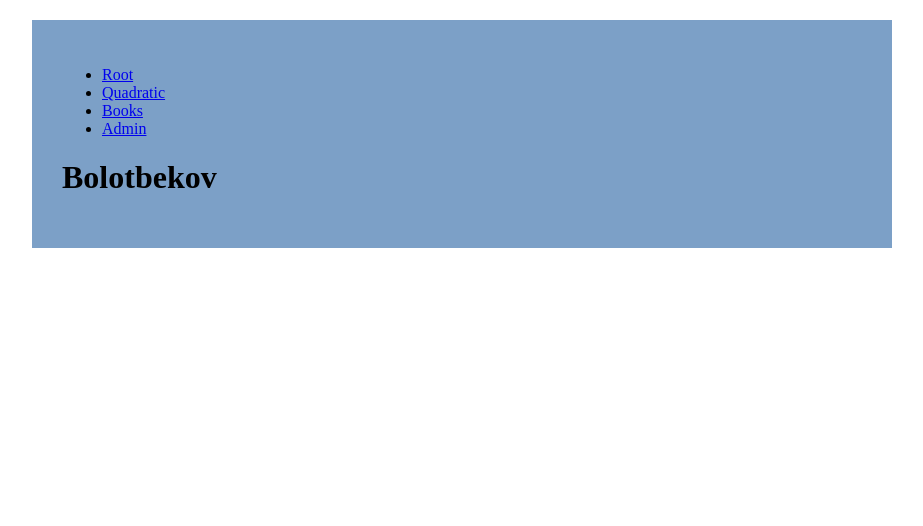
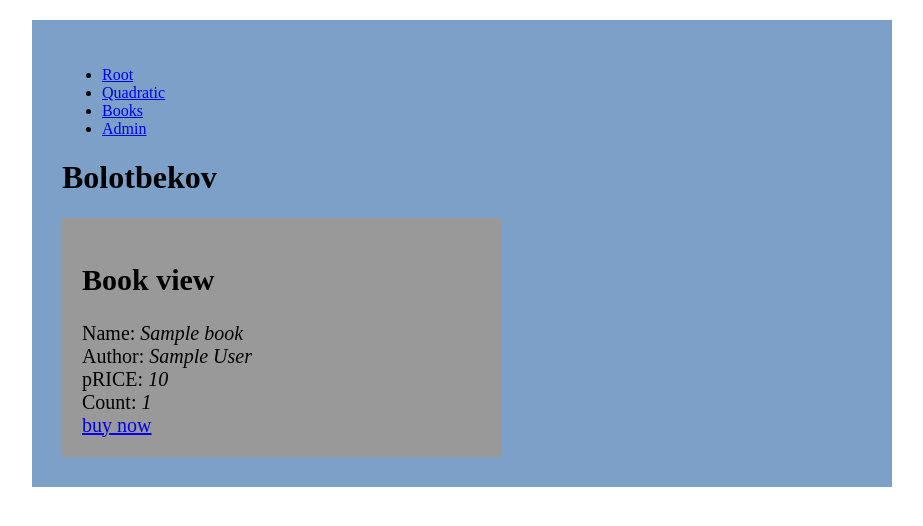
Before and after one commit to Askarb/semester7, a Django app: a page that uses templates/index.html in a window 1280 px wide. Shown: the top 526 px of the page, without its empty margins (178-1101 px from the left). Run offline with Django 3.2, Linux system fonts and the light colour scheme; tables that the repository leaves empty hold one stand-in row (values such as "Sample post"); some libraries are stand-ins or nearby versions.

```diff
--- a/book/admin.py
+++ b/book/admin.py
@@ -4,7 +4,7 @@ from book.models import Books, Customer
 
 class BookAdmin(admin.ModelAdmin):
     list = ('name')
-    list_display = ('name', 'price', 'count')
+    list_display = ('name','author', 'price', 'count')
 
 
 class CustomerAdmin(admin.ModelAdmin):
--- a/book/models.py
+++ b/book/models.py
@@ -3,6 +3,7 @@ from django.db import models
 
 class Books(models.Model):
     name = models.CharField(max_length=100)
+    author = models.CharField(max_length=100)
     price = models.PositiveIntegerField()
     count = models.PositiveIntegerField()
 
--- a/book/templates/book_index.html
+++ b/book/templates/book_index.html
@@ -6,13 +6,15 @@
     <table class="list">
         <tr>
             <th>Name</th>
+            <th>Author</th>
             <th>Price</th>
             <th>Count</th>
             <th>Buy</th>
         </tr>
         {% for book in books %}
             <tr>
-                <td>{{ book.name }}</td>
+                <td><a href="view/{{ book.id }}">{{ book.name }}</a></td>
+                <td>{{ book.author }}</td>
                 <td>{{ book.price }}</td>
                 <td>{{ book.count }}</td>
                 <td><a href="buy/{{ book.id }}">Buy now</a></td>
--- /dev/null
+++ b/book/templates/book_view.html
@@ -0,0 +1,11 @@
+{% extends "index.html" %}
+{% block book_view %}
+    <div class="book">
+        <h2>Book view</h2>
+        <div> Name: <i>{{ book.name }}</i></div>
+        <div> Author: <i>{{ book.author }}</i></div>
+        <div> pRICE: <i>{{ book.price }}</i></div>
+        <div> Count: <i>{{ book.count }}</i></div>
+        <div><a href="books/buy/{{ book.id }}">buy now</a></div>
+    </div>
+{% endblock %}
--- a/book/urls.py
+++ b/book/urls.py
@@ -2,6 +2,8 @@ from django.conf.urls import include, url
 from book import views
 
 urlpatterns = [
-    url(r'buy/(?P<id>\d+)', views.checkout),
-    url(r'$', views.index),
+    url(r'buy/(?P<id>\d+)$', views.checkout),
+    url(r'view/(?P<id>\d+)$', views.viewbook),
+    url(r'^/$', views.index),
+    url(r'/', views.myredirect),
 ]
--- a/book/views.py
+++ b/book/views.py
@@ -1,5 +1,6 @@
+from django.http import Http404
 from django.http import HttpResponse
-from django.shortcuts import redirect
+from django.shortcuts import redirect, render_to_response, render
 
 from book.models import Books, Customer
 from django.template import loader
@@ -11,6 +12,9 @@ def index(request):
         'books': Books.objects.all(),
     }
     template = loader.get_template("book_index.html")
+    response = HttpResponse('blah')
+    #response.set_cookie("name", "value")
+    #return render_to_response("asd", response)
     return HttpResponse(template.render(context, request))
 
 
@@ -33,3 +37,19 @@ def checkout(request, id):
             template = loader.get_template("thanks.html")
 
     return HttpResponse(template.render(context, request))
+
+
+def viewbook(request, id):
+    context={
+        'status': 0,
+    }
+    template = loader.get_template("book_view.html")
+    try:
+        context['book'] = Books.objects.get(id=id)
+        return HttpResponse(template.render(context, request))
+    except Books.DoesNotExist:
+        raise Http404("Object with such ID doesn't exist!!!")
+
+
+def myredirect(request):
+    return redirect("/books/")
--- a/templates/index.html
+++ b/templates/index.html
@@ -20,10 +20,11 @@
             </ul>
         </header>
         <h1>Bolotbekov</h1>
-            {% block quadratic %}{% endblock %}
-            {% block books %} {% endblock %}
-            {% block checkout %}{% endblock %}
-            {% block thanks %}{% endblock %}
+        {% block quadratic %}{% endblock %}
+        {% block books %} {% endblock %}
+        {% block checkout %}{% endblock %}
+        {% block thanks %}{% endblock %}
+        {% block book_view %}{% endblock %}
     </div>
 </body>
 </html>
--- a/univer/settings.py
+++ b/univer/settings.py
@@ -68,7 +68,7 @@ WSGI_APPLICATION = 'univer.wsgi.application'
 DATABASES = {
     'default': {
         'ENGINE': 'django.db.backends.sqlite3',
-        'NAME': os.path.join(BASE_DIR, 'test_db.sqlite3'),
+        'NAME': os.path.join(BASE_DIR, 'db.sqlite3'),
     }
 }
 
@@ -91,3 +91,5 @@ USE_TZ = True
 # https://docs.djangoproject.com/en/1.8/howto/static-files/
 
 STATIC_URL = '/static/'
+
+STATIC_ROOT = os.path.join(BASE_DIR, "static/")
--- /dev/null
+++ b/univer/test.py
@@ -0,0 +1,4 @@
+# test.py
+def application(env, start_response):
+    start_response('200 OK', [('Content-Type','text/html')])
+    return [b"Hello World"] # python3
--- a/univer/urls.py
+++ b/univer/urls.py
@@ -7,7 +7,7 @@ import book.urls
 
 urlpatterns = [
     url(r'^admin/', include(admin.site.urls)),
-    url(r'^quadratic/', include(quadratic.urls)),
-    url(r'^books/', include(book.urls)),
-    url(r'', include(web_application.urls)),
+    url(r'^quadratic', include(quadratic.urls)),
+    url(r'^books', include(book.urls)),
+    url(r'^$', include(web_application.urls)),
 ]
--- a/web_application/static/css/style.css
+++ b/web_application/static/css/style.css
@@ -19,3 +19,9 @@ table, table td, table th{
 table tr th{
     width: 200px;
 }
+.book{
+    background-color: #999999;
+    width: 400px;
+    font-size: 20px;
+    padding: 20px;
+}
```
Also changed, not shown: univer_uwsgi.ini (added, +26 -0 lines), 2 other files.
